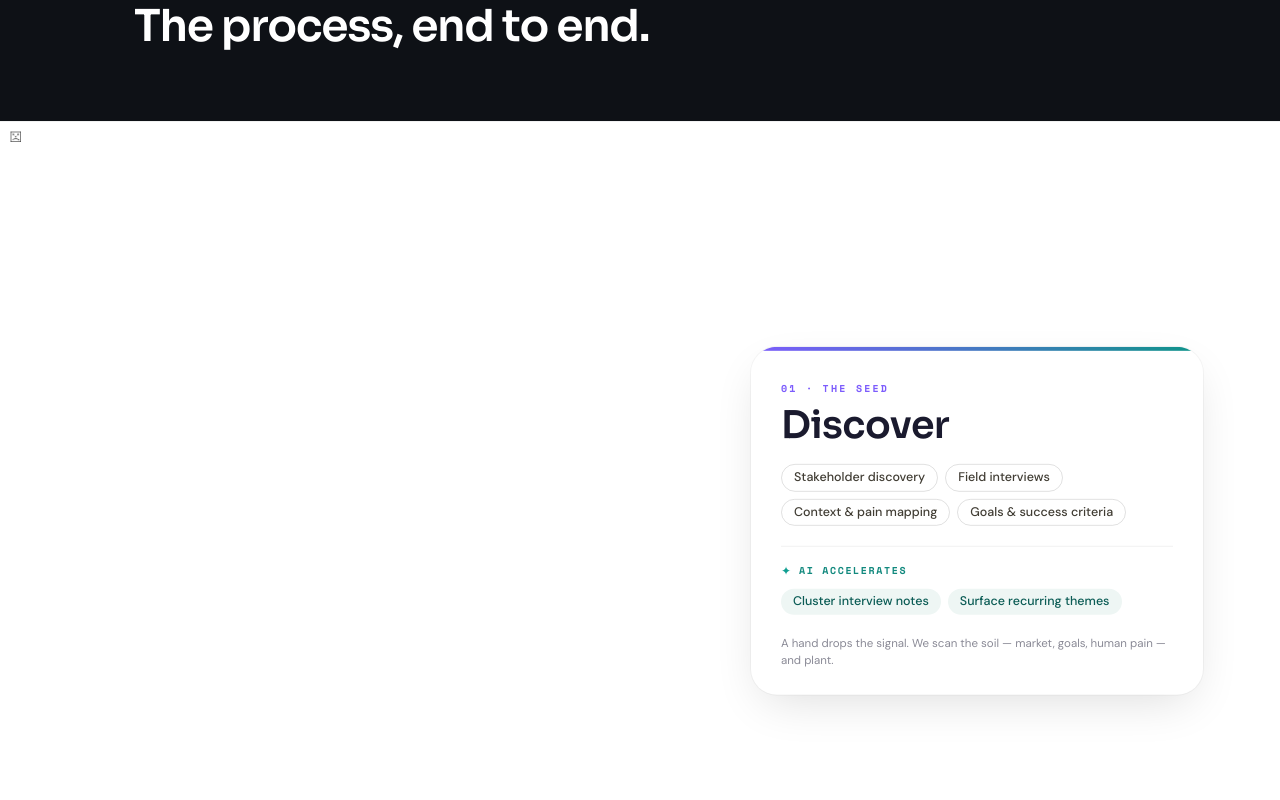
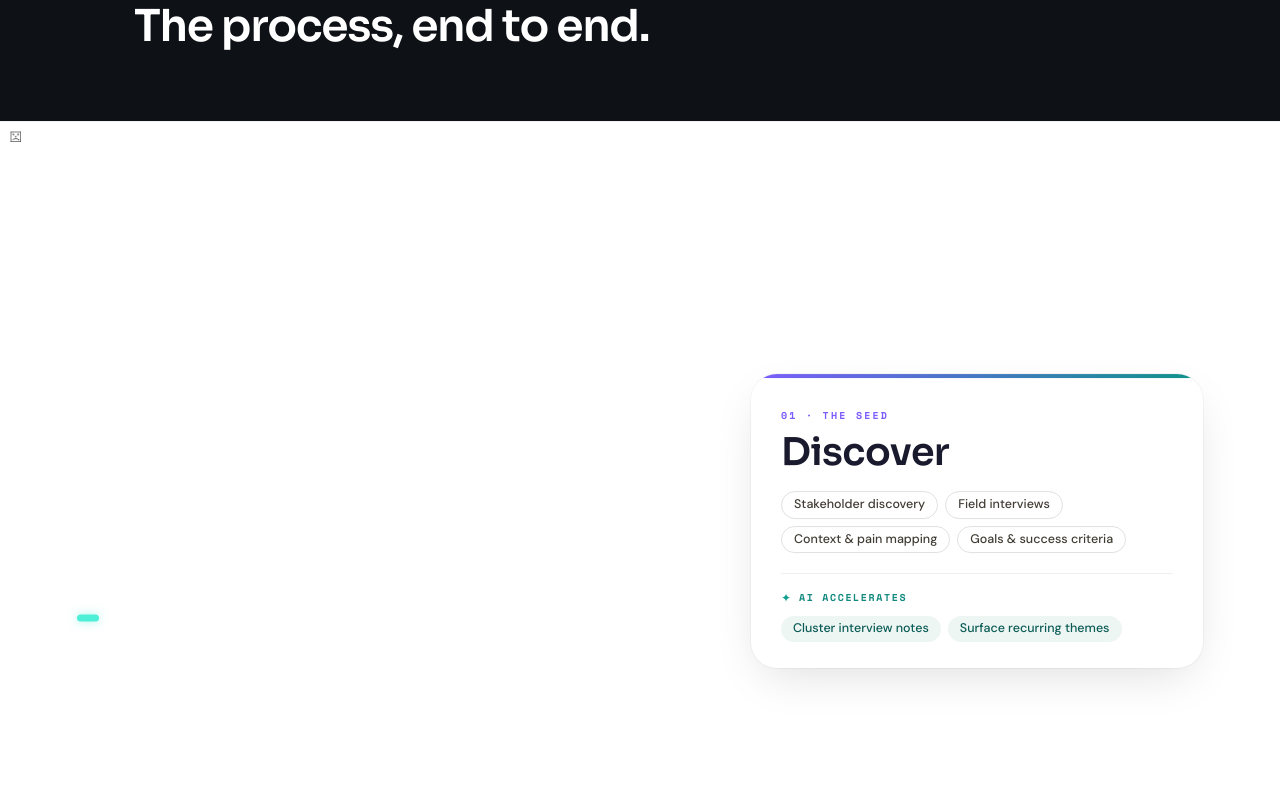
Before and after one commit to ykshettydesign/YKShetty-portfolio, a React (Vite) app: page / in a window 1280 px wide. Shown: the part 1720-2520 px from the top of the page. Built offline with nearby package versions, Linux system fonts and the light colour scheme.

Commit message:
annotation

```diff
--- a/src/components/Practice.jsx
+++ b/src/components/Practice.jsx
@@ -1,5 +1,5 @@
 import React, { useCallback, useEffect, useRef, useState } from 'react'
-import { practiceStory } from '../data/content'
+import { practiceStory, practiceAnnotations } from '../data/content'
 import { useTheme } from '../theme/ThemeContext'
 import PracticeTree from './PracticeTree'
 import ErrorBoundary from './ErrorBoundary'
@@ -61,9 +61,38 @@ function StoryCard({ card, style }) {
             ))}
           </div>
         </div>
-        <p className="sc-desc">{card.desc}</p>
       </div>
     </article>
+  )
+}
+
+// One scroll-pinned annotation per tree beat. All five render stacked; only the
+// active one is opaque, so the crossfade reads as "one out / next in". The
+// section heading already carries the first-person voice, so this stays terse.
+function Annotations({ active }) {
+  return (
+    <div className="practice-anno-layer" aria-live="polite">
+      <div className="practice-anno-shell">
+        <div className="anno-stack">
+          {practiceAnnotations.map((a, i) => (
+            <div
+              key={a.label}
+              className={`anno-block${i === active ? ' is-active' : ''}`}
+              aria-hidden={i === active ? undefined : true}
+            >
+              <p className="anno-label">{a.label}</p>
+              <h3 className="anno-concept">{a.concept}</h3>
+              <p className="anno-sentence">{a.sentence}</p>
+            </div>
+          ))}
+        </div>
+        <div className="anno-dots" role="presentation">
+          {practiceAnnotations.map((a, i) => (
+            <span key={a.label} className={`anno-dot${i === active ? ' is-active' : ''}`} />
+          ))}
+        </div>
+      </div>
+    </div>
   )
 }
 
@@ -71,6 +100,7 @@ export default function Practice() {
   const sectionRef = useRef(null)
   const { theme } = useTheme()
   const [stage, setStage] = useState(0)
+  const [anno, setAnno] = useState(0)
   const [isMobile, setIsMobile] = useState(
     typeof window !== 'undefined' ? window.innerWidth < 821 : false,
   )
@@ -82,6 +112,7 @@ export default function Practice() {
   }, [])
 
   const handleStage = useCallback((s) => setStage(s), [])
+  const handleAnno = useCallback((a) => setAnno(a), [])
   const [webglFailed, setWebglFailed] = useState(false)
   const handleWebGLUnavailable = useCallback(() => setWebglFailed(true), [])
   const trackRef = useRef(null)
@@ -138,9 +169,13 @@ export default function Practice() {
             <PracticeTree
               sectionRef={trackRef}
               onStageChange={handleStage}
+              onAnnotationChange={handleAnno}
               onWebGLUnavailable={handleWebGLUnavailable}
             />
           </ErrorBoundary>
+
+          {/* scroll-pinned annotations — one per tree beat, opposite the cards */}
+          <Annotations active={anno} />
 
           {/* story cards */}
           <div className="practice-card-layer" aria-live="polite">
--- a/src/components/PracticeTree.jsx
+++ b/src/components/PracticeTree.jsx
@@ -26,6 +26,20 @@ export function cardStage(p) {
   return 3
 }
 
+// Annotation stage boundaries — mapped to the tree beats driven in world.js:
+//   SEED    seed drop + sink        (p < 0.20)
+//   ROOTS   taproot reveals 0.2–0.4 (p < 0.34)
+//   SPROUT  seedling reveals 0.34–0.5
+//   CANOPY  trunk 0.48 + canopy 0.56–0.78
+//   HARVEST fruit/ripen 0.72 + the fall/loop
+export function annotationStage(p) {
+  if (p < 0.2) return 0
+  if (p < 0.34) return 1
+  if (p < 0.5) return 2
+  if (p < 0.72) return 3
+  return 4
+}
+
 function disposeScene(scene) {
   scene.traverse((obj) => {
     if (obj.geometry) obj.geometry.dispose()
@@ -51,10 +65,12 @@ function disposeScene(scene) {
  * All three.js resources, the rAF loop and every listener are disposed on
  * unmount (StrictMode-double-mount safe).
  */
-export default function PracticeTree({ sectionRef, onStageChange, onWebGLUnavailable }) {
+export default function PracticeTree({ sectionRef, onStageChange, onAnnotationChange, onWebGLUnavailable }) {
   const canvasRef = useRef(null)
   const stageCbRef = useRef(onStageChange)
   stageCbRef.current = onStageChange
+  const annoCbRef = useRef(onAnnotationChange)
+  annoCbRef.current = onAnnotationChange
   const unavailableCbRef = useRef(onWebGLUnavailable)
   unavailableCbRef.current = onWebGLUnavailable
 
@@ -147,11 +163,17 @@ export default function PracticeTree({ sectionRef, onStageChange, onWebGLUnavail
     }
 
     let lastStage = -1
+    let lastAnno = -1
     const emitStage = (p) => {
       const s = cardStage(p)
       if (s !== lastStage) {
         lastStage = s
         if (stageCbRef.current) stageCbRef.current(s)
+      }
+      const a = annotationStage(p)
+      if (a !== lastAnno) {
+        lastAnno = a
+        if (annoCbRef.current) annoCbRef.current(a)
       }
     }
 
--- a/src/data/content.js
+++ b/src/data/content.js
@@ -139,6 +139,18 @@ export const practiceStory = [
   },
 ]
 
+// Scroll-pinned annotations for the tree animation. One is visible at a time,
+// synced to the tree beat via annotationStage(p) in PracticeTree. Keep the
+// wording exactly as-is — plain, human, first-person voice carried by the
+// section heading (no "we").
+export const practiceAnnotations = [
+  { label: '01 // SEED', concept: 'Alignment', sentence: 'Line up business goals and user needs before anything grows.' },
+  { label: '02 // ROOTS', concept: 'Foundation', sentence: 'Dig into the research so everything above it holds.' },
+  { label: '03 // SPROUT', concept: 'Validation', sentence: "Test rough ideas early, while they're still cheap to change." },
+  { label: '04 // CANOPY', concept: 'Scale', sentence: 'Once it works, spread it across the product and automate the busywork.' },
+  { label: '05 // HARVEST', concept: 'The loop', sentence: 'Ship, learn from real use, and let it plant the next one.' },
+]
+
 /* ── 03 · Instruments ── */
 export const instruments = [
   {
--- a/src/styles/global.css
+++ b/src/styles/global.css
@@ -254,7 +254,95 @@ img { max-width: 100%; }
   letter-spacing: 0.16em; text-transform: uppercase; color: var(--teal-accent);
 }
 .chip-ai { background: var(--teal-bg); color: var(--teal-ink); }
-.sc-desc { margin: 20px 0 0; font-size: 11.5px; line-height: 1.5; color: var(--text-muted); }
+
+/* ── scroll-pinned annotations ────────────────────────────────────────────
+   Sits on the Practice backdrop (always dark, both themes), opposite the story
+   cards. Colours are fixed light values — not theme tokens — so they stay
+   legible on the dark scene. One block visible at a time; the rest crossfade. */
+.practice-anno-layer {
+  position: absolute;
+  inset: 0;
+  z-index: 6;
+  pointer-events: none;
+  font-family: var(--font-body);
+}
+.practice-anno-shell {
+  position: absolute;
+  top: 50%;
+  transform: translateY(-50%);
+  width: min(340px, 30vw);
+}
+@media (min-width: 821px) {
+  .practice-anno-shell { left: 6%; }
+}
+.anno-stack { position: relative; min-height: 168px; }
+.anno-block {
+  position: absolute;
+  top: 0; left: 0; right: 0;
+  opacity: 0;
+  transform: translateY(10px);
+  transition: opacity 0.32s ease, transform 0.32s ease;
+  will-change: opacity, transform;
+}
+.anno-block.is-active { opacity: 1; transform: none; }
+.anno-label {
+  font-family: var(--font-mono);
+  font-size: 11px;
+  font-weight: 700;
+  letter-spacing: 0.18em;
+  color: rgba(255, 255, 255, 0.5);
+  margin: 0 0 12px;
+}
+.anno-concept {
+  font-family: var(--font-display);
+  font-weight: 600;
+  font-size: clamp(28px, 3vw, 40px);
+  line-height: 1.02;
+  letter-spacing: -0.02em;
+  color: #ffffff;
+  margin: 0 0 12px;
+}
+.anno-sentence {
+  margin: 0;
+  font-size: 15.5px;
+  line-height: 1.5;
+  color: rgba(255, 255, 255, 0.85);
+  max-width: 30ch;
+}
+.anno-dots {
+  display: flex;
+  gap: 9px;
+  margin-top: 26px;
+  align-items: center;
+}
+.anno-dot {
+  width: 7px;
+  height: 7px;
+  border-radius: 999px;
+  background: rgba(255, 255, 255, 0.24);
+  transition: background 0.32s ease, width 0.32s ease, box-shadow 0.32s ease;
+}
+.anno-dot.is-active {
+  width: 22px;
+  background: #4df0d6;
+  box-shadow: 0 0 10px rgba(77, 240, 214, 0.5);
+}
+
+@media (max-width: 820px) {
+  .practice-anno-shell {
+    top: 3.5vh;
+    left: 50%;
+    right: auto;
+    transform: translateX(-50%);
+    width: min(90vw, 430px);
+    text-align: center;
+  }
+  .anno-stack { min-height: 128px; }
+  .anno-concept { font-size: 26px; margin-bottom: 8px; }
+  .anno-label { margin-bottom: 8px; }
+  .anno-sentence { font-size: 14px; max-width: none; margin: 0 auto; }
+  .anno-dots { justify-content: center; margin-top: 16px; }
+}
 
 @media (max-width: 820px) {
   .practice-card-shell {
@@ -272,7 +360,6 @@ img { max-width: 100%; }
   .sc-chips { gap: 6px; margin-bottom: 14px; }
   .chip { font-size: 12px; padding: 4px 10px; }
   .sc-ai { padding-top: 12px; gap: 9px; }
-  .sc-desc { margin-top: 14px; }
 }
 
 @media (prefers-reduced-motion: reduce) {
```
Also changed, not shown: 3 other files (tests, documents, lock files or other folders).
